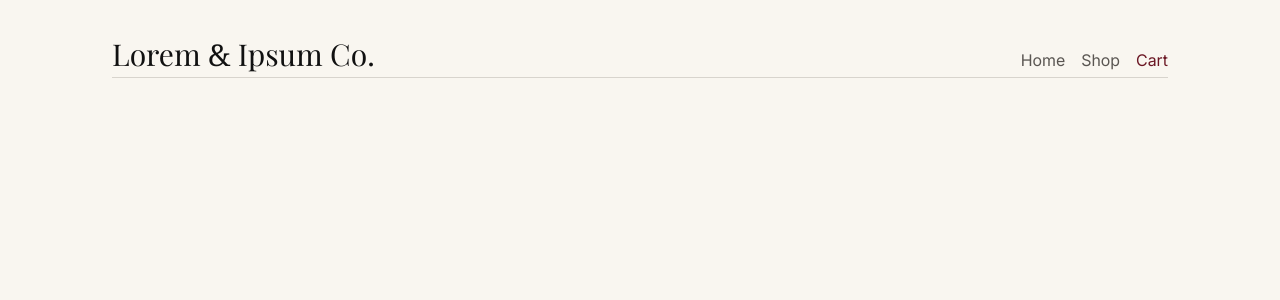
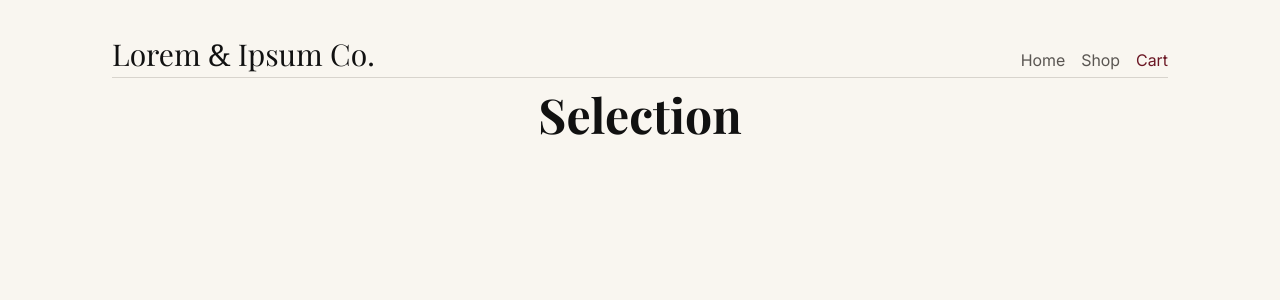
Before and after one commit to alexc2029/shopping-cart, a React (Vite) app: page /cart in a window 1280 px wide. Shown: the top 300 px of the page. Built offline with nearby package versions, Linux system fonts and the light colour scheme.

Commit message:
feat: add cart heading and center product grid

```diff
--- a/src/pages/Cart.jsx
+++ b/src/pages/Cart.jsx
@@ -12,8 +12,15 @@ const ProductsList = styled.div`
 	grid-template-columns: repeat(3, max-content);
 	align-items: center;
 	justify-items: center;
-	justify-content: start;
+	justify-content: center;
 	gap: 1.5rem;
+`;
+
+const Heading = styled.h1`
+	font-size: 3rem;
+	font-family: "PlayfairDisplay", Helvetica, sans-serif;
+	text-align: center;
+	margin-bottom: 30px;
 `;
 
 export default function Cart() {
@@ -24,6 +31,7 @@ export default function Cart() {
 	} = useOutletContext();
 	return (
 		<CartLayout>
+			<Heading>Selection</Heading>
 			<ProductsList>
 				{productsInCart.map((product) => (
 					<CartProduct
```
